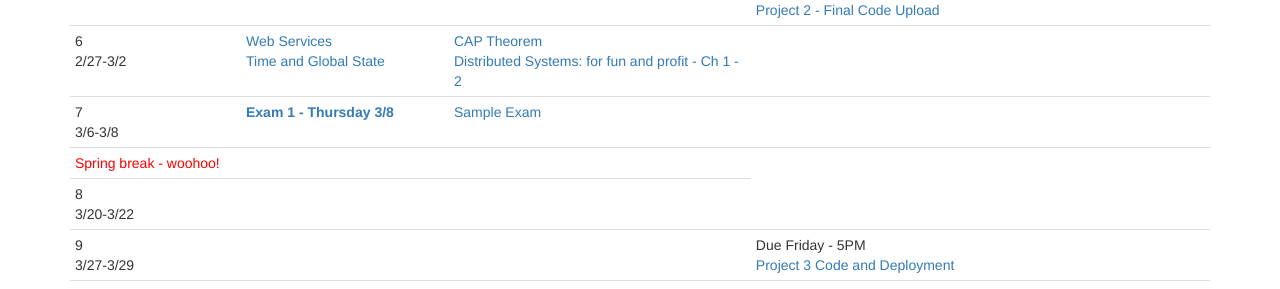
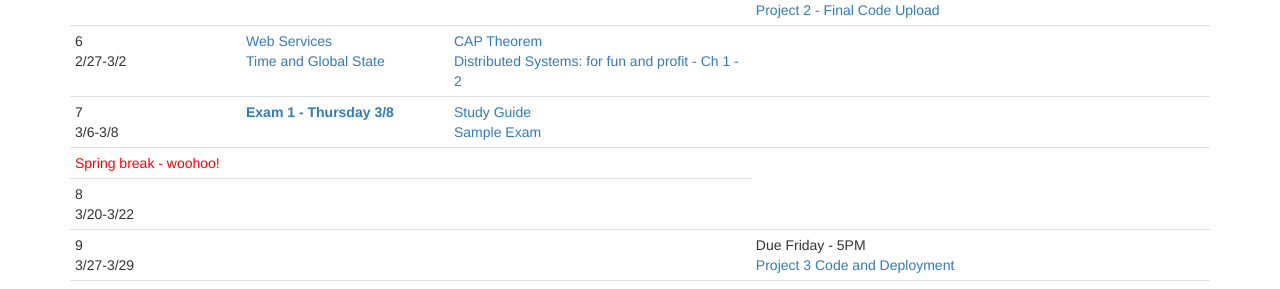
Before and after one commit to CS682-S18/cs682-s18.github.io, a Jekyll site: the page built from schedule.html, in a window 1280 px wide and 900 px high, scrolled down 537 px. Shown: the part 223-512 px from the top of the window. Built offline with Jekyll 4.4.1, drawn with Linux system fonts in a browser that asks for light colours.

Commit message:
adding exam 1 review

```diff
--- a/schedule.html
+++ b/schedule.html
@@ -121,6 +121,7 @@
 				<strong><span class="text-primary">Exam 1 - Thursday 3/8</strong>
 			</td>
 			<td>
+				<a href="https://github.com/CS682-S18/notes/blob/master/exam1_review.md">Study Guide</a><br/>
 				<a href="https://github.com/CS682-S18/notes/blob/master/exam1_sample.pdf">Sample Exam</a><br/>
 			</td>
 			<td></td>
```
